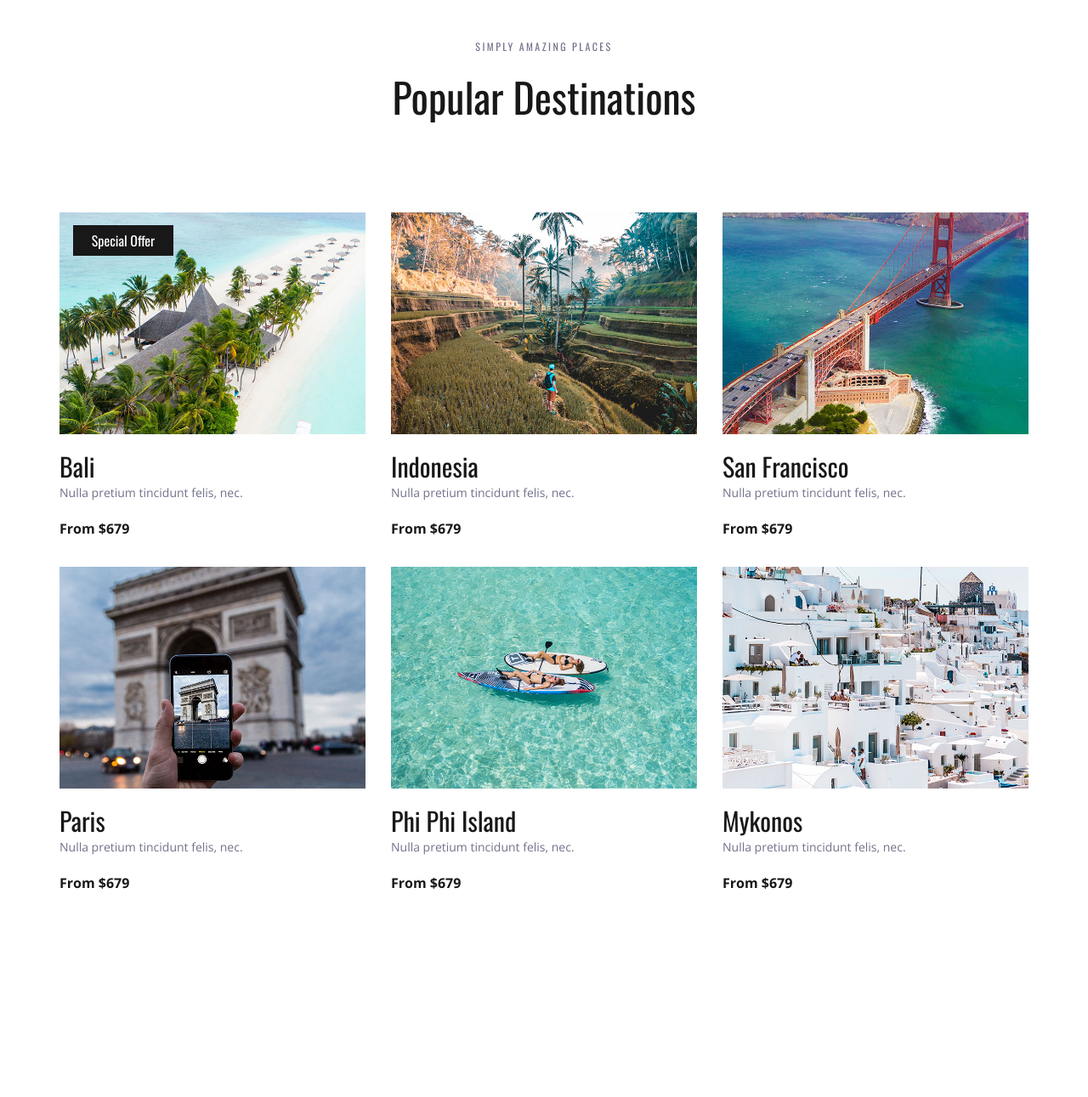
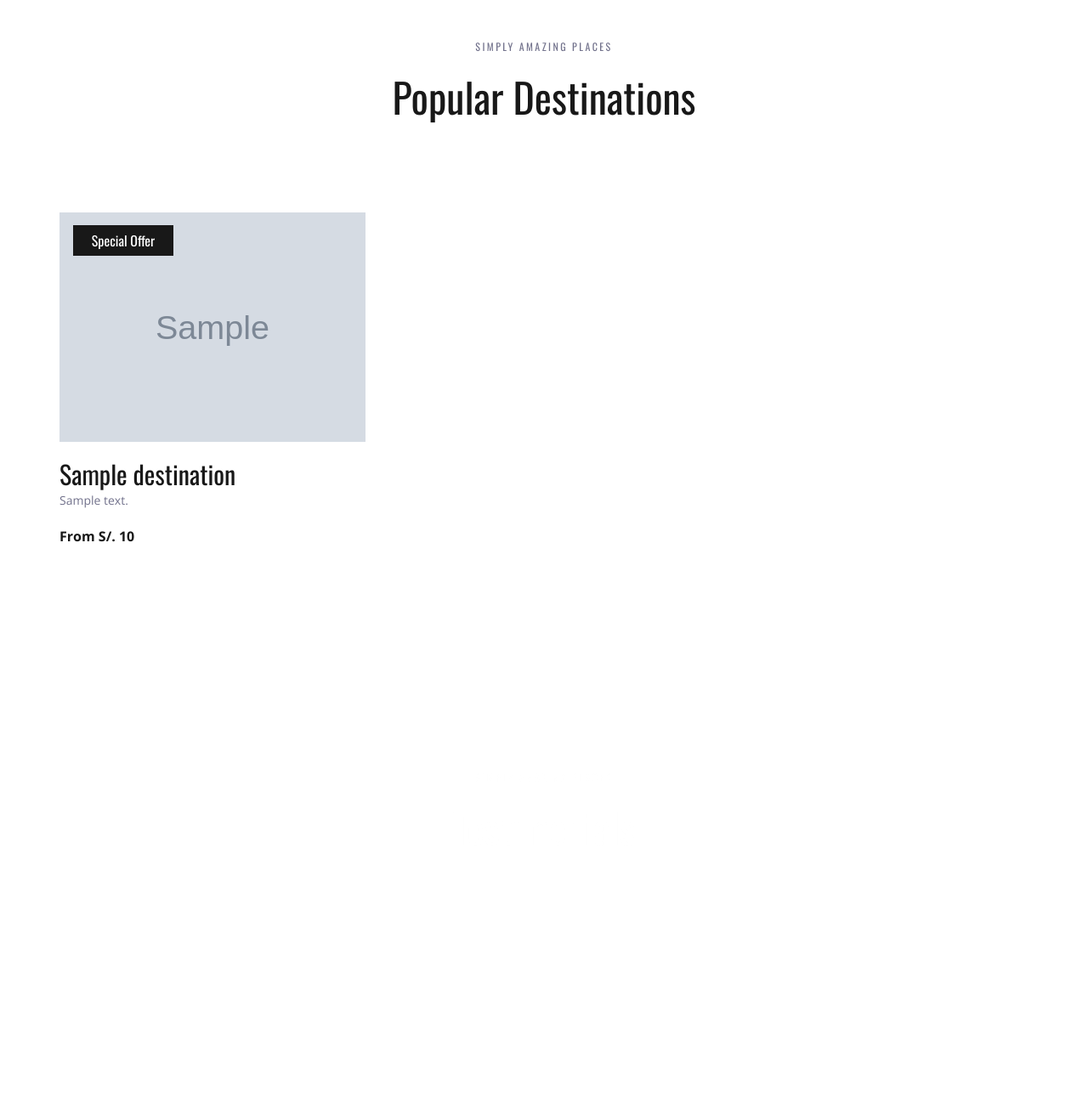
Before and after one commit to jorghee/django-projects, a Django app: page / in a window 1280 px wide. Shown: the part 1235-2526 px from the top of the page at 85% size. Run offline with Django 5.2, Linux system fonts and the light colour scheme; tables that the repository leaves empty hold one stand-in row (values such as "Sample post"); grey boxes marked "Sample" are stand-in pictures; some libraries are stand-ins or nearby versions.

Commit message:
Usando la base de datos para mostrar los lugares turisticos
Para poder manejar la lista de destinos turisticos usamos un for in
dentro de index.html, una funcionalidad de python. Estos nos permite
iterar por todos los elementos que enviar python. Luego para ver qué
destinos turisticos estan en promoción, usamos un if verificando el
campo offer de cada objeto o elemento.

```diff
--- a/turismo_Peru/templates/index.html
+++ b/turismo_Peru/templates/index.html
@@ -1,4 +1,5 @@
 {% load static %}
+
 <!DOCTYPE html>
 <html lang="en">
 <head>
@@ -249,77 +250,21 @@
 					<div class="destinations_container item_grid">
 
 						<!-- Destination -->
+            {% for dest in dests %}
 						<div class="destination item">
 							<div class="destination_image">
-                <img src="{% static 'images/destination_1.jpg' %}" alt="">
+                <img src="{{dest.img.url}}" alt="">
+                {% if dest.offer %}
 								<div class="spec_offer text-center"><a href="#">Special Offer</a></div>
+                {% endif %}
 							</div>
 							<div class="destination_content">
-								<div class="destination_title"><a href="destinations.html">Bali</a></div>
-								<div class="destination_subtitle"><p>Nulla pretium tincidunt felis, nec.</p></div>
-								<div class="destination_price">From $679</div>
+                <div class="destination_title"><a href="destinations.html">{{dest.name}}</a></div>
+                <div class="destination_subtitle"><p>{{dest.desc}}</p></div>
+                <div class="destination_price">From S/. {{dest.price}}</div>
 							</div>
 						</div>
-
-						<!-- Destination -->
-						<div class="destination item">
-							<div class="destination_image">
-                <img src="{% static 'images/destination_2.jpg' %}" alt="">
-							</div>
-							<div class="destination_content">
-								<div class="destination_title"><a href="destinations.html">Indonesia</a></div>
-								<div class="destination_subtitle"><p>Nulla pretium tincidunt felis, nec.</p></div>
-								<div class="destination_price">From $679</div>
-							</div>
-						</div>
-
-						<!-- Destination -->
-						<div class="destination item">
-							<div class="destination_image">
-                <img src="{% static 'images/destination_3.jpg' %}" alt="">
-							</div>
-							<div class="destination_content">
-								<div class="destination_title"><a href="destinations.html">San Francisco</a></div>
-								<div class="destination_subtitle"><p>Nulla pretium tincidunt felis, nec.</p></div>
-								<div class="destination_price">From $679</div>
-							</div>
-						</div>
-
-						<!-- Destination -->
-						<div class="destination item">
-							<div class="destination_image">
-                <img src="{% static 'images/destination_4.jpg' %}" alt="">
-							</div>
-							<div class="destination_content">
-								<div class="destination_title"><a href="destinations.html">Paris</a></div>
-								<div class="destination_subtitle"><p>Nulla pretium tincidunt felis, nec.</p></div>
-								<div class="destination_price">From $679</div>
-							</div>
-						</div>
-
-						<!-- Destination -->
-						<div class="destination item">
-							<div class="destination_image">
-                <img src="{% static 'images/destination_5.jpg' %}" alt="">
-							</div>
-							<div class="destination_content">
-								<div class="destination_title"><a href="destinations.html">Phi Phi Island</a></div>
-								<div class="destination_subtitle"><p>Nulla pretium tincidunt felis, nec.</p></div>
-								<div class="destination_price">From $679</div>
-							</div>
-						</div>
-
-						<!-- Destination -->
-						<div class="destination item">
-							<div class="destination_image">
-                <img src="{% static 'images/destination_6.jpg' %}" alt="">
-							</div>
-							<div class="destination_content">
-								<div class="destination_title"><a href="destinations.html">Mykonos</a></div>
-								<div class="destination_subtitle"><p>Nulla pretium tincidunt felis, nec.</p></div>
-								<div class="destination_price">From $679</div>
-							</div>
-						</div>
+            {% endfor %}
 
 					</div>
 				</div>
```
